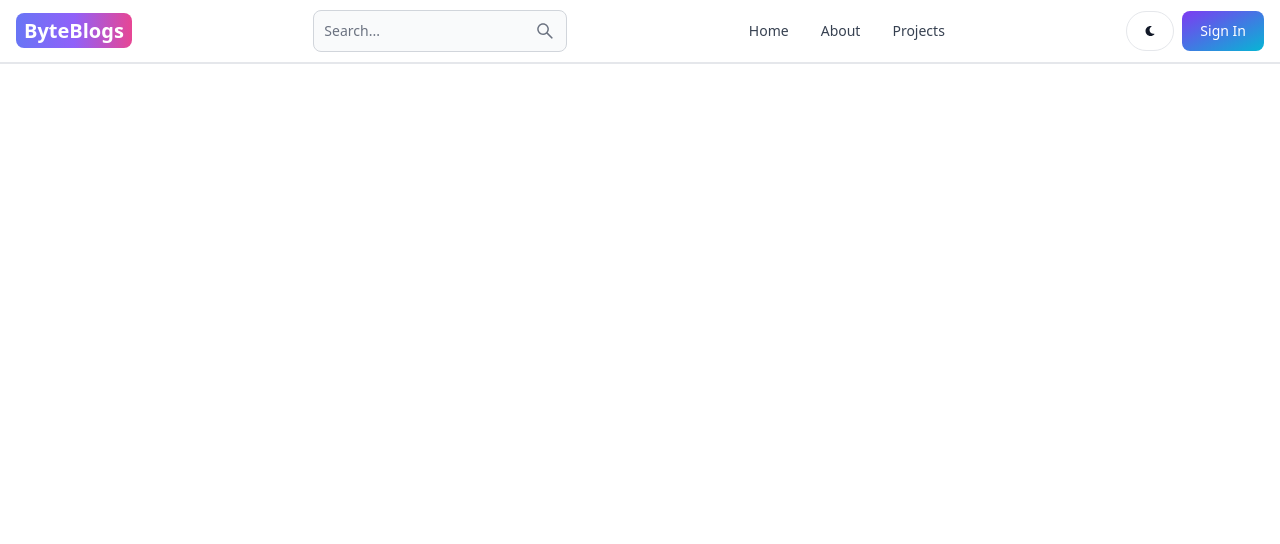
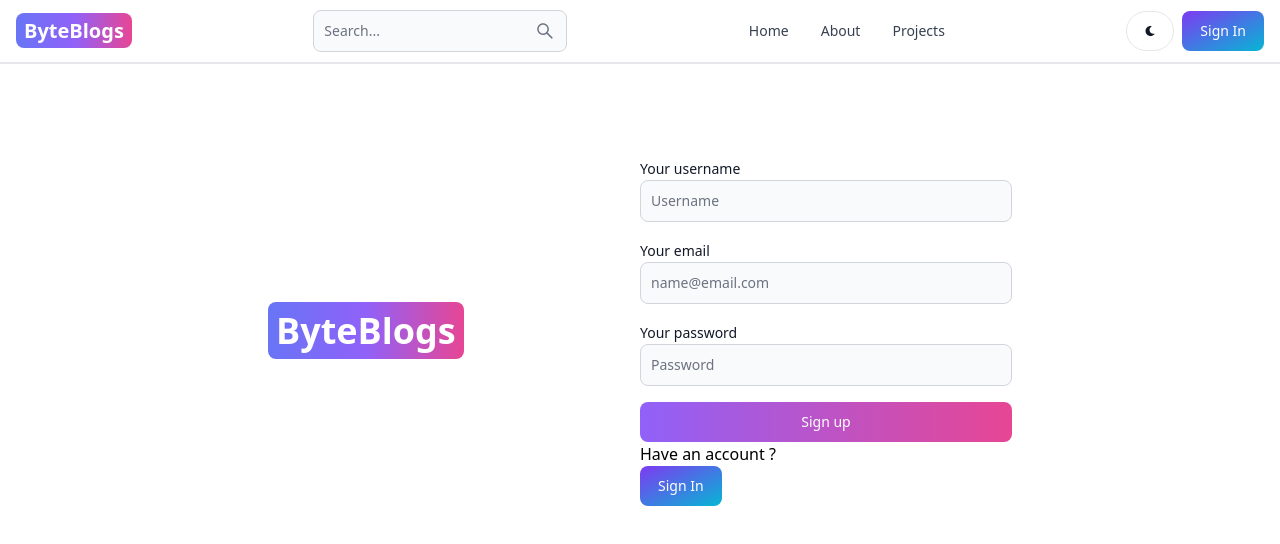
Before and after one commit to shanmugapriya1203/mern-blog, a React (Vite) app in the folder client/: page /sign-up in a window 1280 px wide. Shown: the top 544 px of the page. Built offline with nearby package versions, Linux system fonts and the light colour scheme.

Commit message:
complete signup page UI using flowbite

```diff
--- a/client/src/pages/Signin.jsx
+++ b/client/src/pages/Signin.jsx
@@ -3,7 +3,7 @@ import React from 'react'
 const Signin = () => {
   return (
     <div>
-
+      Signin
     </div>
   )
 }
--- a/client/src/pages/Signup.jsx
+++ b/client/src/pages/Signup.jsx
@@ -1,11 +1,49 @@
-import React from 'react'
+import { Button, Label, TextInput } from 'flowbite-react';
+import React from 'react';
+import { Link } from 'react-router-dom';
 
 const Signup = () => {
   return (
-    <div>
+    <div className='min-h-screen mt-20'>
+      <div className='flex p-3 max-w-3xl mx-auto flex-col md:flex-row md:items-center'>
+        {/* Left */}
+        <div className='flex-1'>
+          <Link to='/' className='font-bold dark:text-white text-4xl'>
+            <span className='px-2 py-1 bg-gradient-to-r from-indigo-500 via-purple-500 to-pink-500 rounded-lg text-white'>ByteBlogs</span>
+          </Link>
+        </div>
 
+        {/* Right */}
+        <div className='flex-1'>
+          <form className='flex flex-col gap-4'>
+            <div className=''>
+              <Label value='Your username' />
+              <TextInput type='text' placeholder='Username' id='username' />
+            </div>
+            <div className=''>
+              <Label value='Your email' />
+              <TextInput type='text' placeholder='name@email.com' id='email' />
+            </div>
+            <div className=''>
+              <Label value='Your password' />
+              <TextInput type='text' placeholder='Password' id='password' />
+            </div>
+            <Button gradientDuoTone='purpleToPink' type='submit'>
+              Sign up
+            </Button>
+          </form>
+          <div className=''>
+            <span>Have an account ?</span>
+            <Link to='/sign-in'>
+              <Button gradientDuoTone='purpleToBlue'>
+                Sign In
+              </Button>
+            </Link>
+          </div>
+        </div>
+      </div>
     </div>
-  )
-}
+  );
+};
 
-export default Signup
+export default Signup;
```
